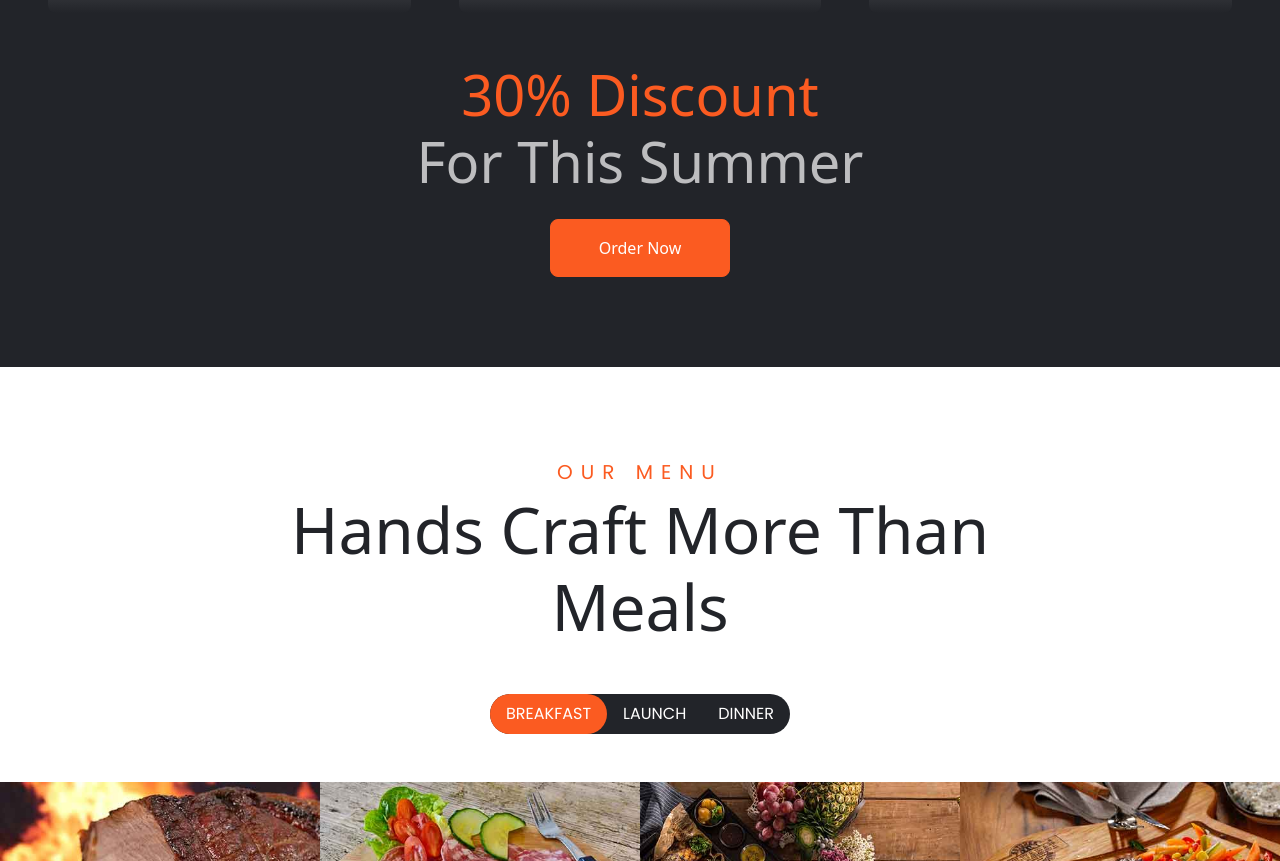
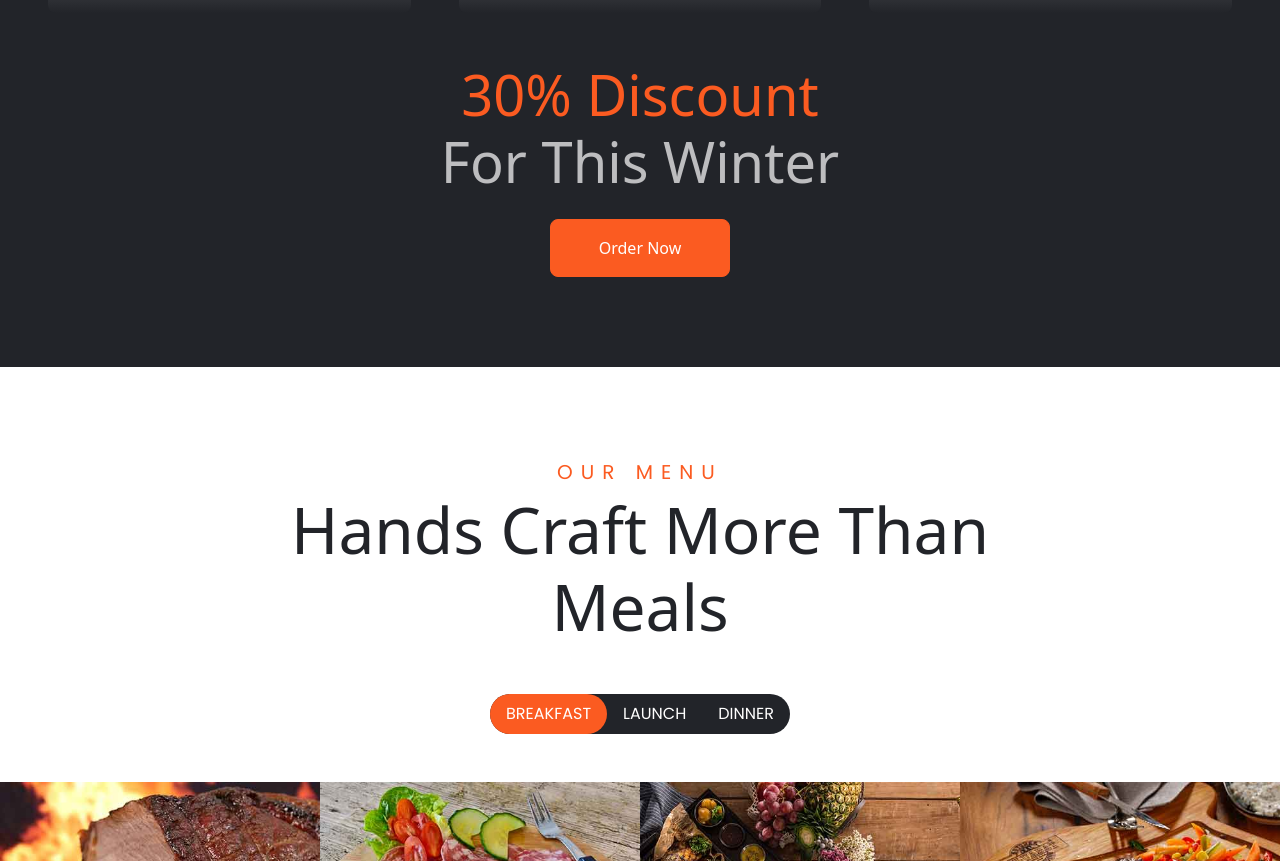
Before and after one commit to Prathamesh311/aws-codepipeline-s3-static-website, a plain HTML site: page index.html in a window 1280 px wide. Shown: the part 2708-3569 px from the top of the page. Drawn offline with nearby package versions, Linux system fonts and the light colour scheme; a web font is replaced by a local one.

Commit message:
Update index.html

```diff
--- a/index.html
+++ b/index.html
@@ -283,7 +283,7 @@
                 </div>
             </div>
             <div class="col-lg-12 col-md-6 text-center wow fadeIn" data-wow-delay="0.1s">
-                <h1 class="display-4 text-secondary mb-4"><span class="text-primary">30% Discount</span><br> For This Summer</h1>
+                <h1 class="display-4 text-secondary mb-4"><span class="text-primary">30% Discount</span><br> For This Winter</h1>
                 <a href="" class="btn btn-primary py-3 px-5">Order Now</a>
             </div>
         </div>
```
